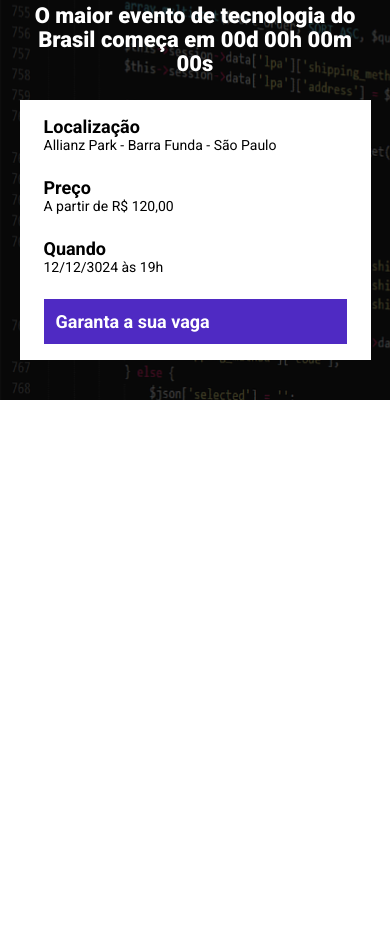
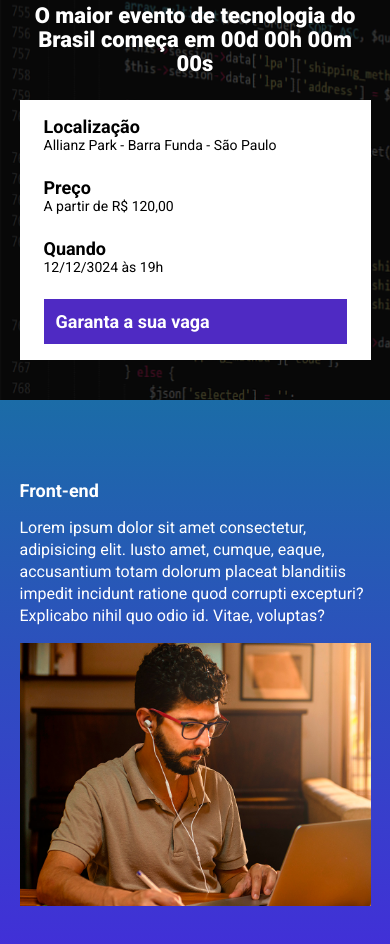
Before and after one commit to vo-n/ebac_tech_talks, a website built with Parcel: page src/index.html in a window 390 px wide. Shown: the part 100-1044 px from the top of the page. Before the commit the page ends 844 px from the top, so only its background shows below. Built offline with nearby package versions, Linux system fonts and the light colour scheme.

Commit message:
criando a primeira section de eventos

```diff
--- a/src/index.html
+++ b/src/index.html
@@ -7,7 +7,9 @@
   <title>EBAC Tech Talks</title>
   <link rel="preconnect" href="https://fonts.googleapis.com">
   <link rel="preconnect" href="https://fonts.gstatic.com" crossorigin>
-  <link href="https://fonts.googleapis.com/css2?family=Carlito:ital,wght@0,400;0,700;1,400;1,700&family=Lobster&family=Pacifico&family=Roboto:ital,wght@0,100;0,300;0,400;0,500;0,700;0,900;1,100;1,300;1,400;1,500;1,700;1,900&display=swap" rel="stylesheet">
+  <link
+    href="https://fonts.googleapis.com/css2?family=Carlito:ital,wght@0,400;0,700;1,400;1,700&family=Lobster&family=Pacifico&family=Roboto:ital,wght@0,100;0,300;0,400;0,500;0,700;0,900;1,100;1,300;1,400;1,500;1,700;1,900&display=swap"
+    rel="stylesheet">
   <link rel="stylesheet" href="./styles/main.scss">
 </head>
 
@@ -37,6 +39,19 @@
       </div>
     </div>
   </header>
+  <section class="event">
+    <div class="container">
+      <div class="event__details">
+        <h2 class="event__details__title">Front-end</h2>
+        <p class="event__details__description">
+          Lorem ipsum dolor sit amet consectetur, adipisicing elit. Iusto amet, cumque, eaque, accusantium totam dolorum
+          placeat blanditiis impedit incidunt ratione quod corrupti excepturi? Explicabo nihil quo odio id. Vitae,
+          voluptas?
+        </p>
+      </div>
+      <img class="event__image" src="./images/frontend.png" alt="Front-end">
+    </div>
+  </section>
   <script src="./scripts/main.js"></script>
 </body>
 
--- /dev/null
+++ b/src/styles/_event.scss
@@ -0,0 +1,43 @@
+.event {
+  padding: 80px 0;
+  background-image: linear-gradient(#1b6ca7, #442bdb);
+
+  .container {
+    display: flex;
+  }
+
+  &__image {
+    max-width: 360px;
+  }
+
+  &__details {
+
+    margin-right: 40px;
+
+    &__title {
+      font-size: 18px;
+      font-weight: bold;
+      margin-bottom: 16px;
+    }
+
+    &__description {
+      line-height: 22px;
+    }
+  }
+
+  @media (max-width: 640px) {
+
+    .container {
+      display: block;
+    }
+
+    &__image {
+      width: 100%;
+    }
+
+    &__details {
+      margin-right: 0;
+      margin-bottom: 16px;
+    }
+  }
+}
--- a/src/styles/main.scss
+++ b/src/styles/main.scss
@@ -1,6 +1,7 @@
 @use 'hero';
 @use 'components/infos_bar';
 @use 'components/buttons';
+@use 'event';
 
 * {
   margin: 0;
```
